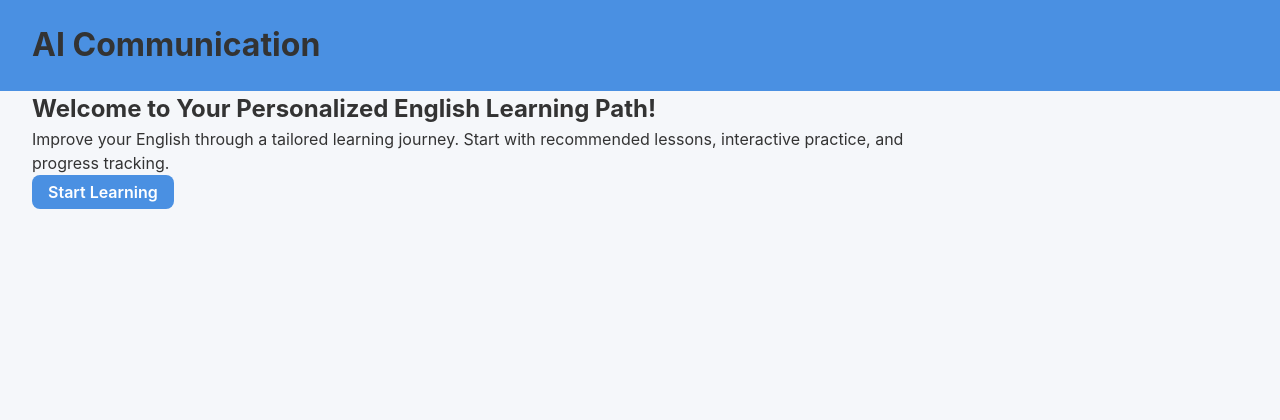
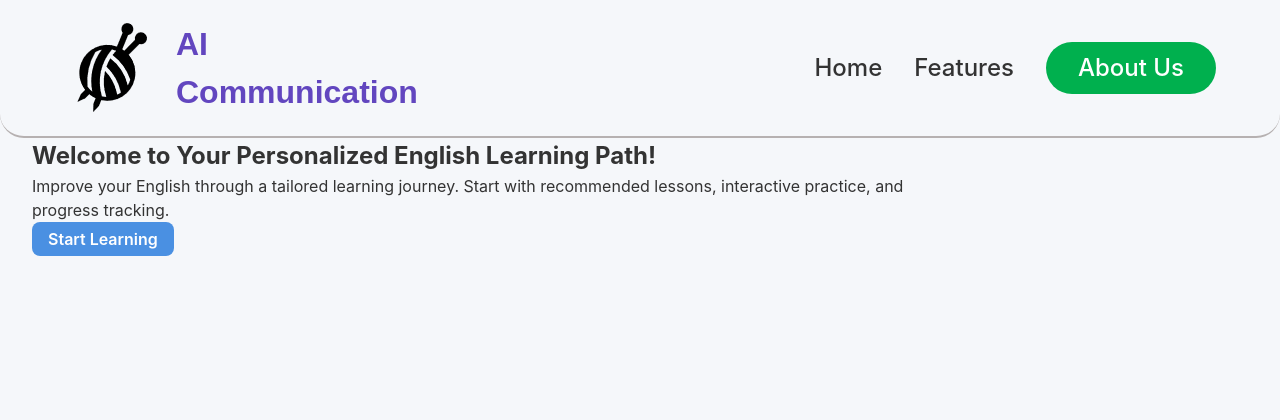
Before and after one commit to CerasCTK/ai_communication, a Django app: page / in a window 1280 px wide. Shown: the top 420 px of the page. Run offline with Django 5.2, Linux system fonts and the light colour scheme.

Commit message:
feat(ui): update header layout and styles

```diff
--- a/app/static/app/css/base.css
+++ b/app/static/app/css/base.css
@@ -10,9 +10,54 @@ body {
 header {
     width: 100%;
 
-    padding: 0 var(--space-xl);
+    padding: 20px calc(var(--space-xl) * 2);
 
-    background: var(--color-primary);
+    border-bottom: 2px solid var(--color-border);
+    border-radius: 24px;
+
+    display: flex;
+    align-items: center;
+}
+
+.header-left {
+    width: 30%;
+
+    display: flex;
+    align-items: center;
+
+    gap: 16px;
+}
+.header-left__title {
+    color: #6246bf;
+
+    font-family: sans-serif;
+    font-size: 2rem;
+    font-weight: 600;
+}
+
+.header-right {
+    width: 70%;
+
+    display: flex;
+    justify-content: flex-end;
+    align-items: center;
+
+    gap: 32px;
+}
+.header-right > a {
+    color: var(--color-text);
+
+    text-decoration: none;
+
+    font-size: 1.5rem;
+    font-weight: 500;
+}
+.header-right > a:last-child {
+    color: white;
+    padding: var(--space-sm) var(--space-xl);
+
+    background-color: #00b04e;
+    border-radius: 40px;
 }
 
 .main-container {
--- a/app/templates/base.html
+++ b/app/templates/base.html
@@ -19,7 +19,15 @@
     </head>
     <body>
         <header>
-            <h1>AI Communication</h1>
+            <div class="header-left">
+                <img src="{% static 'app/images/logo.png' %}" alt="AI Communication's logo" draggable="false" />
+                <span class="header-left__title">AI Communication</span>
+            </div>
+            <nav class="header-right">
+                <a href="/">Home</a>
+                <a href="/features">Features</a>
+                <a href="/about-us">About Us</a>
+            </nav>
         </header>
         <main class="main-container">
             {% block content %}
```
